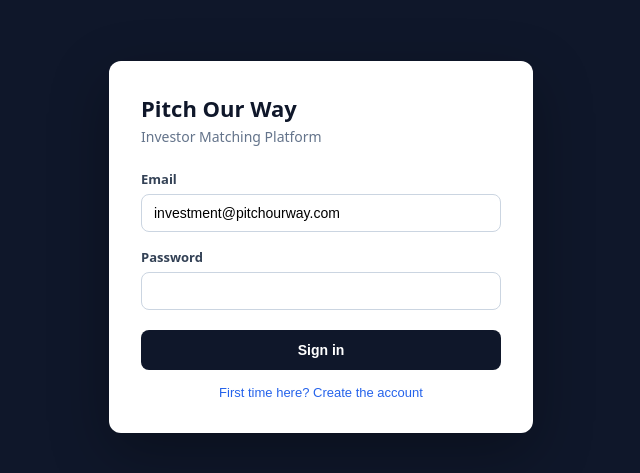
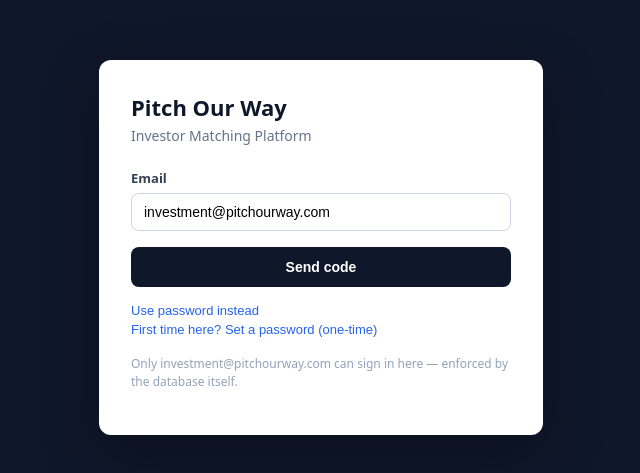
Before and after one commit to CHiliClicksPow/investor-dashboard, a Next.js app: page /login in a window 1280 px wide. Shown: the part 153-626 px from the top of the page, without its empty margins (319-959 px from the left). Built offline with nearby package versions, Linux system fonts and the light colour scheme; no server answers.

Commit message:
Add files via upload

```diff
--- a/app/login/page.tsx
+++ b/app/login/page.tsx
@@ -6,143 +6,165 @@ import { createClient } from '@/lib/supabase/client';
 
 const ALLOWED_EMAIL = 'investment@pitchourway.com';
 
+type Mode = 'otp-request' | 'otp-verify' | 'password-signin' | 'password-signup';
+
 export default function LoginPage() {
+  const [mode, setMode] = useState<Mode>('otp-request');
   const [email, setEmail] = useState(ALLOWED_EMAIL);
   const [password, setPassword] = useState('');
-  const [mode, setMode] = useState<'signin' | 'signup'>('signin');
+  const [code, setCode] = useState('');
   const [error, setError] = useState<string | null>(null);
+  const [info, setInfo] = useState<string | null>(null);
   const [loading, setLoading] = useState(false);
   const router = useRouter();
   const supabase = createClient();
 
-  async function handleSubmit(e: React.FormEvent) {
+  async function sendCode(e: React.FormEvent) {
     e.preventDefault();
     setError(null);
     setLoading(true);
-
-    const { error } =
-      mode === 'signin'
-        ? await supabase.auth.signInWithPassword({ email, password })
-        : await supabase.auth.signUp({ email, password });
-
+    const { error } = await supabase.auth.signInWithOtp({
+      email,
+      options: { shouldCreateUser: false },
+    });
     setLoading(false);
-
     if (error) {
-      // The database itself rejects any signup email other than
-      // investment@pitchourway.com, so this also catches that case.
       setError(error.message);
       return;
     }
+    setInfo(`A 6-digit code was sent to ${email}. Enter it below.`);
+    setMode('otp-verify');
+  }
 
-    if (mode === 'signup') {
+  async function verifyCode(e: React.FormEvent) {
+    e.preventDefault();
     setError(null);
-      alert('Account created. You can now sign in.');
-      setMode('signin');
+    setLoading(true);
+    const { error } = await supabase.auth.verifyOtp({ email, token: code, type: 'email' });
+    setLoading(false);
+    if (error) {
+      setError(error.message);
       return;
     }
+    router.push('/deals');
+  }
 
+  async function handlePasswordSubmit(e: React.FormEvent) {
+    e.preventDefault();
+    setError(null);
+    setLoading(true);
+    const { error } =
+      mode === 'password-signin'
+        ? await supabase.auth.signInWithPassword({ email, password })
+        : await supabase.auth.signUp({ email, password });
+    setLoading(false);
+    if (error) {
+      setError(error.message);
+      return;
+    }
+    if (mode === 'password-signup') {
+      alert('Account created. You can now sign in.');
+      setMode('otp-request');
+      return;
+    }
     router.push('/deals');
   }
 
   return (
     <div style={styles.page}>
-      <form onSubmit={handleSubmit} style={styles.card}>
+      <div style={styles.card}>
         <h1 style={styles.title}>Pitch Our Way</h1>
         <p style={styles.subtitle}>Investor Matching Platform</p>
 
+        {(mode === 'otp-request' || mode === 'otp-verify') && (
+          <form onSubmit={mode === 'otp-request' ? sendCode : verifyCode}>
             <label style={styles.label}>Email</label>
             <input
               style={styles.input}
               type="email"
               value={email}
               onChange={(e) => setEmail(e.target.value)}
+              disabled={mode === 'otp-verify'}
               required
             />
 
-        <label style={styles.label}>Password</label>
+            {mode === 'otp-verify' && (
+              <>
+                <label style={styles.label}>6-digit code</label>
                 <input
-          style={styles.input}
-          type="password"
-          value={password}
-          onChange={(e) => setPassword(e.target.value)}
+                  style={{ ...styles.input, letterSpacing: 4, fontSize: 20, textAlign: 'center' }}
+                  value={code}
+                  onChange={(e) => setCode(e.target.value)}
+                  maxLength={6}
+                  inputMode="numeric"
                   required
-          minLength={8}
                 />
+              </>
+            )}
 
+            {info && <p style={styles.info}>{info}</p>}
             {error && <p style={styles.error}>{error}</p>}
 
             <button style={styles.button} type="submit" disabled={loading}>
-          {loading ? 'Please wait…' : mode === 'signin' ? 'Sign in' : 'Create account'}
+              {loading ? 'Please wait…' : mode === 'otp-request' ? 'Send code' : 'Verify & sign in'}
             </button>
 
-        <button
-          type="button"
-          style={styles.linkButton}
-          onClick={() => setMode(mode === 'signin' ? 'signup' : 'signin')}
-        >
-          {mode === 'signin'
-            ? "First time here? Create the account"
-            : 'Already have an account? Sign in'}
+            {mode === 'otp-verify' && (
+              <button type="button" style={styles.linkButton} onClick={() => { setMode('otp-request'); setError(null); setInfo(null); }}>
+                Use a different email / resend
               </button>
-
-        {mode === 'signup' && (
-          <p style={styles.note}>
-            Only {ALLOWED_EMAIL} can create an account on this platform —
-            any other email will be rejected automatically.
-          </p>
             )}
           </form>
+        )}
+
+        {(mode === 'password-signin' || mode === 'password-signup') && (
+          <form onSubmit={handlePasswordSubmit}>
+            <label style={styles.label}>Email</label>
+            <input style={styles.input} type="email" value={email} onChange={(e) => setEmail(e.target.value)} required />
+            <label style={styles.label}>Password</label>
+            <input style={styles.input} type="password" value={password} onChange={(e) => setPassword(e.target.value)} required minLength={8} />
+            {error && <p style={styles.error}>{error}</p>}
+            <button style={styles.button} type="submit" disabled={loading}>
+              {loading ? 'Please wait…' : mode === 'password-signin' ? 'Sign in' : 'Create account'}
+            </button>
+          </form>
+        )}
+
+        <div style={{ marginTop: 16, display: 'flex', flexDirection: 'column', gap: 4 }}>
+          {mode !== 'otp-request' && mode !== 'otp-verify' ? (
+            <button type="button" style={styles.linkButton} onClick={() => { setMode('otp-request'); setError(null); }}>
+              ← Sign in with email code instead
+            </button>
+          ) : (
+            <button type="button" style={styles.linkButton} onClick={() => { setMode('password-signin'); setError(null); }}>
+              Use password instead
+            </button>
+          )}
+          {(mode === 'password-signin' || mode === 'otp-request' || mode === 'otp-verify') && (
+            <button type="button" style={styles.linkButton} onClick={() => { setMode('password-signup'); setError(null); }}>
+              First time here? Set a password (one-time)
+            </button>
+          )}
+        </div>
+
+        <p style={styles.note}>
+          Only {ALLOWED_EMAIL} can sign in here — enforced by the database itself.
+        </p>
+      </div>
     </div>
   );
 }
 
 const styles: Record<string, React.CSSProperties> = {
-  page: {
-    minHeight: '100vh',
-    display: 'flex',
-    alignItems: 'center',
-    justifyContent: 'center',
-    background: '#0f172a',
-    fontFamily: 'system-ui, sans-serif',
-  },
-  card: {
-    width: 360,
-    background: '#fff',
-    borderRadius: 12,
-    padding: 32,
-    display: 'flex',
-    flexDirection: 'column',
-    boxShadow: '0 20px 60px rgba(0,0,0,0.3)',
-  },
+  page: { minHeight: '100vh', display: 'flex', alignItems: 'center', justifyContent: 'center', background: '#0f172a', fontFamily: 'system-ui, sans-serif' },
+  card: { width: 380, background: '#fff', borderRadius: 12, padding: 32, display: 'flex', flexDirection: 'column', boxShadow: '0 20px 60px rgba(0,0,0,0.3)' },
   title: { margin: 0, fontSize: 22, fontWeight: 700, color: '#0f172a' },
   subtitle: { margin: '4px 0 24px', color: '#64748b', fontSize: 14 },
-  label: { fontSize: 13, fontWeight: 600, color: '#334155', marginBottom: 6 },
-  input: {
-    border: '1px solid #cbd5e1',
-    borderRadius: 8,
-    padding: '10px 12px',
-    marginBottom: 16,
-    fontSize: 14,
-  },
-  button: {
-    background: '#0f172a',
-    color: '#fff',
-    border: 'none',
-    borderRadius: 8,
-    padding: '12px',
-    fontSize: 14,
-    fontWeight: 600,
-    cursor: 'pointer',
-    marginTop: 4,
-  },
-  linkButton: {
-    background: 'none',
-    border: 'none',
-    color: '#2563eb',
-    fontSize: 13,
-    marginTop: 14,
-    cursor: 'pointer',
-  },
+  label: { fontSize: 13, fontWeight: 600, color: '#334155', marginBottom: 6, display: 'block' },
+  input: { width: '100%', border: '1px solid #cbd5e1', borderRadius: 8, padding: '10px 12px', marginBottom: 16, fontSize: 14, boxSizing: 'border-box' },
+  button: { width: '100%', background: '#0f172a', color: '#fff', border: 'none', borderRadius: 8, padding: '12px', fontSize: 14, fontWeight: 600, cursor: 'pointer' },
+  linkButton: { background: 'none', border: 'none', color: '#2563eb', fontSize: 13, cursor: 'pointer', textAlign: 'left', padding: 0 },
   error: { color: '#dc2626', fontSize: 13, marginBottom: 12 },
-  note: { fontSize: 12, color: '#94a3b8', marginTop: 14, lineHeight: 1.5 },
+  info: { color: '#16a34a', fontSize: 13, marginBottom: 12 },
+  note: { fontSize: 12, color: '#94a3b8', marginTop: 18, lineHeight: 1.5 },
 };
```
Lines whose indentation alone changed are shown as unchanged.
